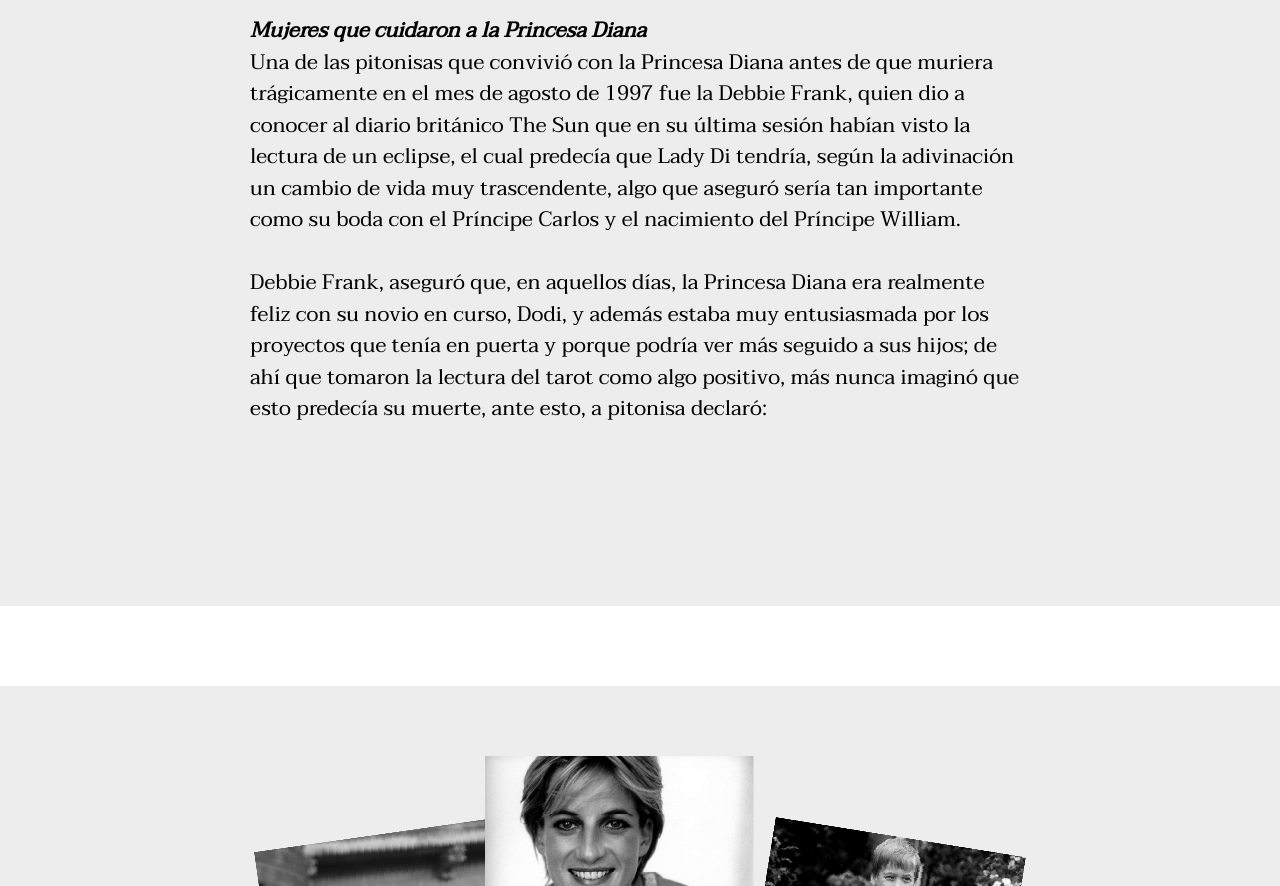
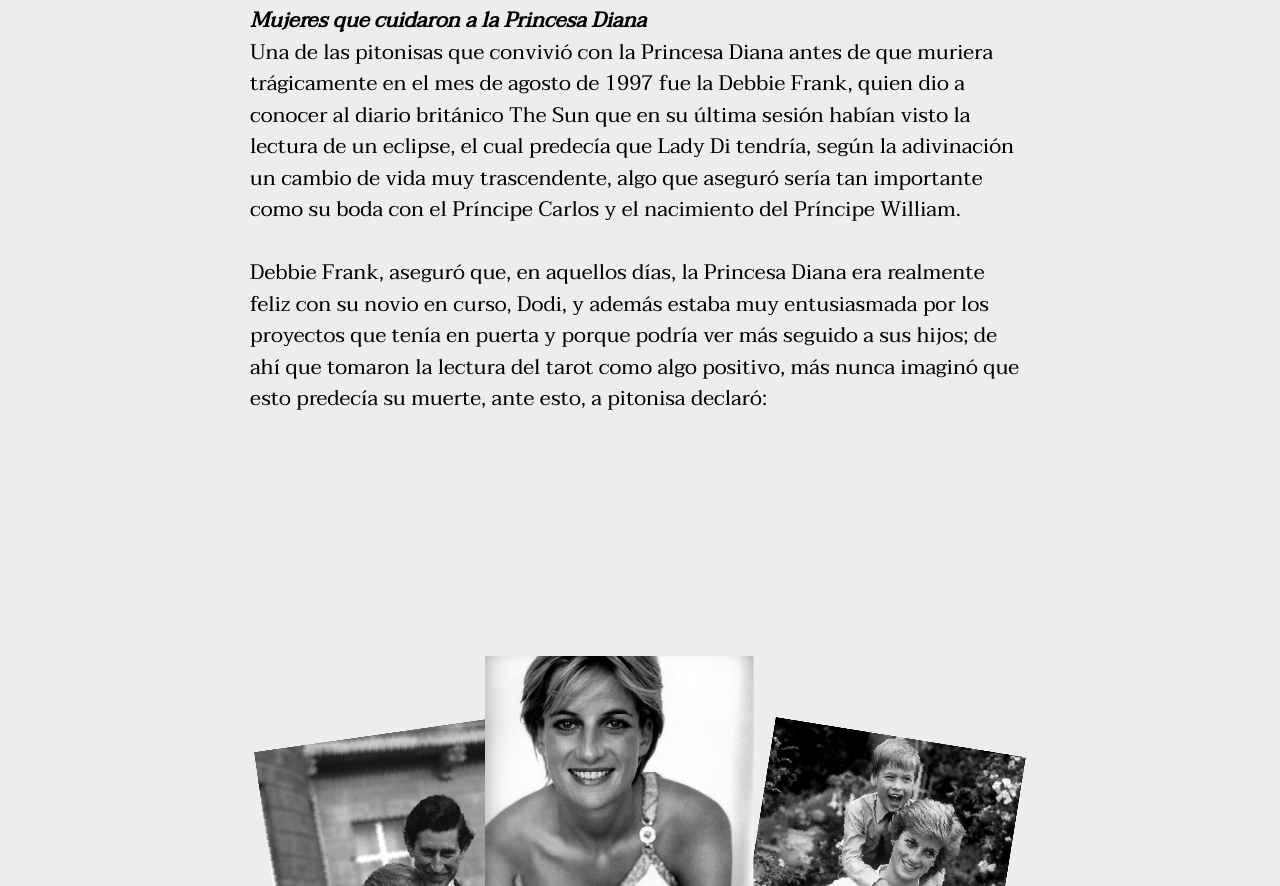
Before and after one commit to FrankJPA/El-Tarot, a plain HTML site: page princesa-diana.html in a window 1280 px wide. Shown: the part 1532-2418 px from the top of the page. Drawn offline with nearby package versions, Linux system fonts and the light colour scheme.

Commit message:
change - 2

```diff
--- a/assets/css/main.css
+++ b/assets/css/main.css
@@ -217,7 +217,7 @@ a{
 /* Paddings */
 
 .padding-1{
-   padding: 140px 0 160px 0;
+   padding: 130px 0 150px 0;
 }
 
 .padding-2{
@@ -522,7 +522,6 @@ a{
 }
 
 .slide.active{
-   display: block;
    opacity: 1;
 }
 
--- a/princesa-diana.html
+++ b/princesa-diana.html
@@ -212,9 +212,6 @@
                </div>
                <!-- End Section Article 1 -->
 
-               <!-- Separator -->
-               <div class="separator"></div>
-               <!-- End Separator -->
 
                <!-- Section Article 2 -->
                <div class="wrapper-section-style bg-c1" id="section-article">
```
Also changed, not shown: explorando-la-influencia-del-ocultismo-en-el-arte.html (+0 -4 lines), leonardo-da-vinci-y-las-sociedades-secretas.html (+0 -4 lines), tarot-luna-pan.html (+0 -3 lines), tarot-terapeutico.html (+0 -8 lines).
